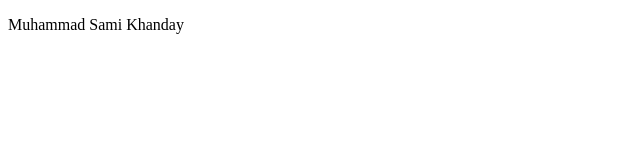
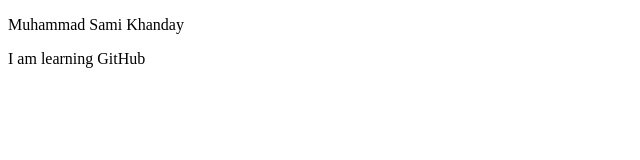
Before and after one commit to Shahnawaz1628/Learning_Github, a plain HTML site: page index.html in a window 1280 px wide. Shown: the whole page, without its empty margins (0-640 px from the left). Drawn offline with Linux system fonts and the light colour scheme.

Commit message:
updated one line

```diff
--- a/index.html
+++ b/index.html
@@ -11,6 +11,7 @@
     <!-- Write Your Code Here -->
 
     <p>Muhammad Sami Khanday</p>
+    <p>I am learning GitHub</p>
 
 
 </body>
```
